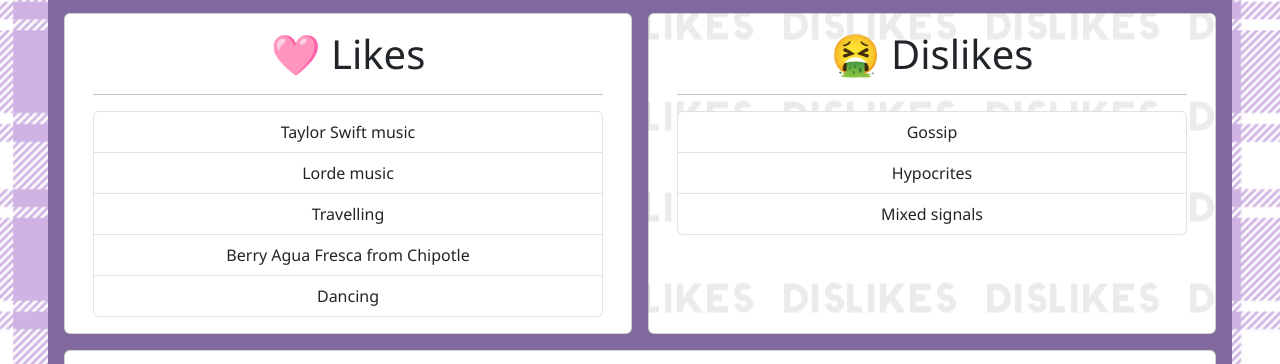
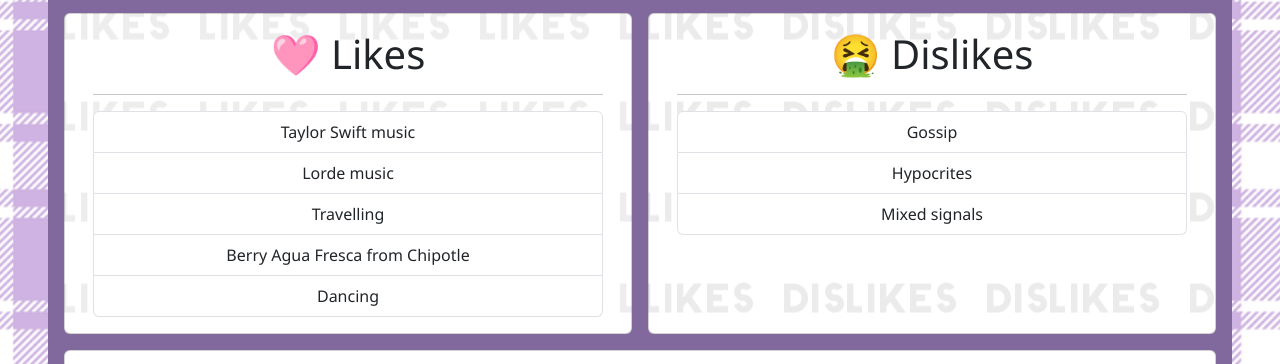
Before and after one commit to TheMrMallard/GamingPFP, a website: page index.html in a window 1280 px wide. Shown: the part 1577-1941 px from the top of the page. Drawn offline with nearby package versions, Linux system fonts and the light colour scheme.

Commit message:
Added more changes

```diff
--- a/index.html
+++ b/index.html
@@ -60,7 +60,7 @@
                     </div>
                 </div>
 
-                <div class="card col-sm mt-2">
+                <div id="playlists" class="card col-sm mt-2">
                     <div class="card-body">
                         <h1 class="card-title">🎶 Playlist</h1>
                         <h6 class="card-subtitle">my favorite playlists!</h6>
@@ -75,7 +75,7 @@
 
             <div class="text-center gap-3 row text-white m-2">
 
-                <div class="card col-sm mt-2">
+                <div id="likes" class="card col-sm mt-2">
                     <div class="card-body">
                         <h1 class="card-title">🩷 Likes</h1>
 
--- a/test-site/script/moving-background.js
+++ b/test-site/script/moving-background.js
@@ -10,6 +10,8 @@ $(document).ready(
             $('#background2').css('background-position', `${position/2}px ${position/4}px`);
             $('#interests').css('background-position', `${position/2}px ${position/4}px`);
             $('#dislikes').css('background-position', `${position/2}px ${position/4}px`);
+            $('#playlists').css('background-position', `${position/2}px ${position/4}px`);
+            $('#likes').css('background-position', `${position/2}px ${position/4}px`);
 
         }, 10);
     }
--- a/test-site/styles/main.scss
+++ b/test-site/styles/main.scss
@@ -11,6 +11,14 @@ $secondary: #81689D;
 
 #dislikes {
     background-image: url("/test-site/images/dislikes.png");
+}
+
+#playlists {
+    background-image: url("/test-site/images/playlists.png");
+}
+
+#likes {
+    background-image: url("/test-site/images/likes.png");
 }
 
 .round {
```
Also changed, not shown: test-site/images/likes.png (added), test-site/images/playlists.png (added), test-site/styles/main.css, 1 other file.
